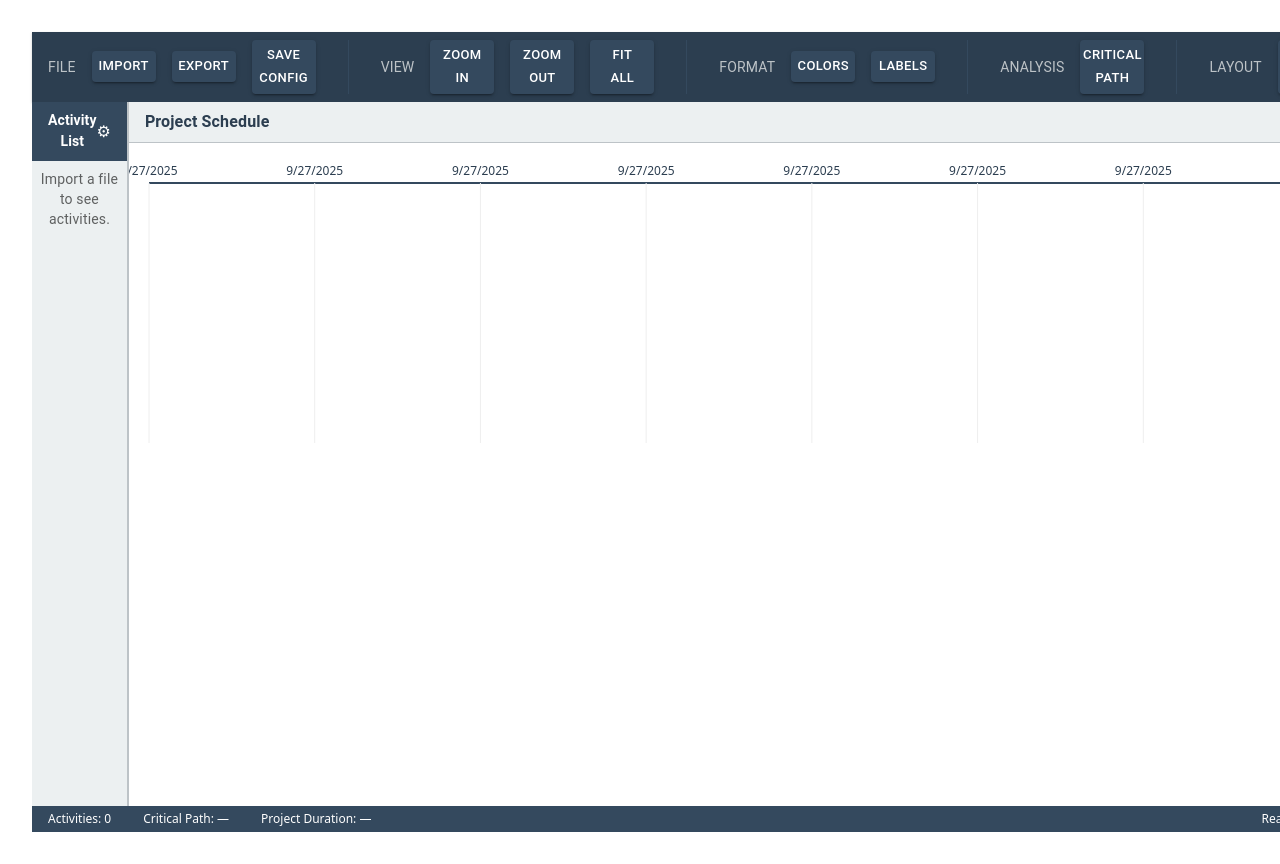
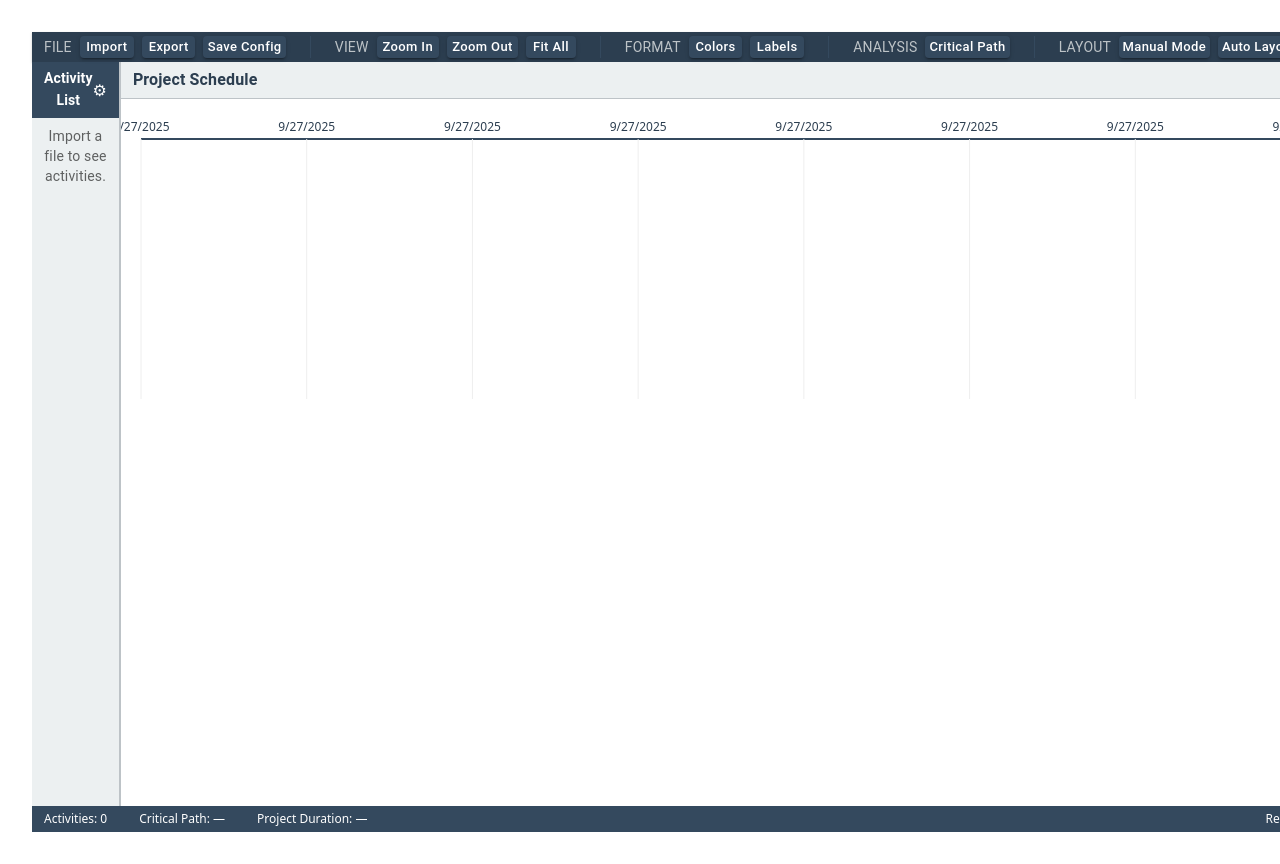
Before and after one commit to jimbubb1974/app, a React app: page / in a window 1280 px wide. Shown: the top 864 px of the page. Built offline with nearby package versions, Linux system fonts and the light colour scheme; the HTML template or start-up script is replaced by a standard one.

Commit message:
ui: compact toolbar and headers; single-line button labels; tighter paddings

```diff
--- a/src/components/GanttChart.tsx
+++ b/src/components/GanttChart.tsx
@@ -91,8 +91,13 @@ export function GanttChart() {
   function onMouseMove(e: MouseEvent) {
     if (!dragStartView) return;
     const dx = e.clientX - dragStartX;
-    const domain = [new Date(dragStartView[0]), new Date(dragStartView[1])] as const;
-    const tempScale = scaleTime().domain(domain).range([margin.left, width - margin.right]);
+    const domain = [
+      new Date(dragStartView[0]),
+      new Date(dragStartView[1]),
+    ] as const;
+    const tempScale = scaleTime()
+      .domain(domain)
+      .range([margin.left, width - margin.right]);
     // Invert pixel delta to ms delta using local scale slope
     const t0 = tempScale.invert(0).getTime();
     const t1 = tempScale.invert(dx).getTime();
@@ -113,8 +118,8 @@ export function GanttChart() {
         display="flex"
         alignItems="center"
         justifyContent="space-between"
-        px={2}
-        py={1}
+        px={1.5}
+        py={0.75}
         bgcolor="#ecf0f1"
         borderBottom="1px solid #bdc3c7"
       >
@@ -123,7 +128,13 @@ export function GanttChart() {
         </Typography>
       </Box>
       <Box position="relative" flex={1} overflow="auto">
-        <svg ref={svgRef} width={width} height={height} onMouseDown={onMouseDown} style={{ cursor: 'grab' }}>
+        <svg
+          ref={svgRef}
+          width={width}
+          height={height}
+          onMouseDown={onMouseDown}
+          style={{ cursor: "grab" }}
+        >
           {/* Timeline header (simple) */}
           <g transform={`translate(0, ${margin.top})`}>
             <line
--- a/src/components/LeftPanel.tsx
+++ b/src/components/LeftPanel.tsx
@@ -51,8 +51,8 @@ export function LeftPanel() {
       borderRight="2px solid #bdc3c7"
     >
       <Box
-        px={2}
-        py={1}
+        px={1.5}
+        py={0.75}
         bgcolor="#34495e"
         color="#fff"
         display="flex"
--- a/src/components/RightPanel.tsx
+++ b/src/components/RightPanel.tsx
@@ -10,8 +10,8 @@ export function RightPanel() {
       borderLeft="2px solid #bdc3c7"
     >
       <Box
-        px={2}
-        py={1}
+        px={1.5}
+        py={0.75}
         bgcolor="#34495e"
         color="#fff"
         display="flex"
--- a/src/components/StatusBar.tsx
+++ b/src/components/StatusBar.tsx
@@ -9,7 +9,7 @@ export function StatusBar() {
       display="flex"
       justifyContent="space-between"
       alignItems="center"
-      px={2}
+      px={1.5}
       py={0.5}
       bgcolor="#34495e"
       color="#fff"
--- a/src/components/Toolbar.tsx
+++ b/src/components/Toolbar.tsx
@@ -34,13 +34,23 @@ export function Toolbar() {
     }
   }
 
+  const btnSx = {
+    bgcolor: "#34495e",
+    whiteSpace: "nowrap",
+    textTransform: "none",
+    minWidth: 0,
+    px: 1.2,
+    py: 0.4,
+    lineHeight: 1.2,
+  } as const;
+
   return (
     <Box
       display="flex"
       alignItems="center"
-      gap={2}
-      px={2}
-      py={1}
+      gap={1}
+      px={1.5}
+      py={0.5}
       bgcolor="#2c3e50"
       color="#fff"
       boxShadow={1}
@@ -48,18 +58,13 @@ export function Toolbar() {
       <Typography variant="body2" sx={{ color: "#bdc3c7" }}>
         FILE
       </Typography>
-      <Button
-        size="small"
-        variant="contained"
-        sx={{ bgcolor: "#34495e" }}
-        onClick={() => inputRef.current?.click()}
-      >
+      <Button size="small" variant="contained" sx={btnSx} onClick={() => inputRef.current?.click()}>
         Import
       </Button>
-      <Button size="small" variant="contained" sx={{ bgcolor: "#34495e" }}>
+      <Button size="small" variant="contained" sx={btnSx}>
         Export
       </Button>
-      <Button size="small" variant="contained" sx={{ bgcolor: "#34495e" }}>
+      <Button size="small" variant="contained" sx={btnSx}>
         Save Config
       </Button>
       <Divider
@@ -70,13 +75,13 @@ export function Toolbar() {
       <Typography variant="body2" sx={{ color: "#bdc3c7" }}>
         VIEW
       </Typography>
-      <Button size="small" variant="contained" sx={{ bgcolor: "#34495e" }} onClick={() => zoom(0.8)}>
+      <Button size="small" variant="contained" sx={btnSx} onClick={() => zoom(0.8)}>
         Zoom In
       </Button>
-      <Button size="small" variant="contained" sx={{ bgcolor: "#34495e" }} onClick={() => zoom(1.25)}>
+      <Button size="small" variant="contained" sx={btnSx} onClick={() => zoom(1.25)}>
         Zoom Out
       </Button>
-      <Button size="small" variant="contained" sx={{ bgcolor: "#34495e" }} onClick={fitAll}>
+      <Button size="small" variant="contained" sx={btnSx} onClick={fitAll}>
         Fit All
       </Button>
       <Divider
@@ -87,10 +92,10 @@ export function Toolbar() {
       <Typography variant="body2" sx={{ color: "#bdc3c7" }}>
         FORMAT
       </Typography>
-      <Button size="small" variant="contained" sx={{ bgcolor: "#34495e" }}>
+      <Button size="small" variant="contained" sx={btnSx}>
         Colors
       </Button>
-      <Button size="small" variant="contained" sx={{ bgcolor: "#34495e" }}>
+      <Button size="small" variant="contained" sx={btnSx}>
         Labels
       </Button>
       <Divider
@@ -101,7 +106,7 @@ export function Toolbar() {
       <Typography variant="body2" sx={{ color: "#bdc3c7" }}>
         ANALYSIS
       </Typography>
-      <Button size="small" variant="contained" sx={{ bgcolor: "#34495e" }}>
+      <Button size="small" variant="contained" sx={btnSx}>
         Critical Path
       </Button>
       <Divider
@@ -112,10 +117,10 @@ export function Toolbar() {
       <Typography variant="body2" sx={{ color: "#bdc3c7" }}>
         LAYOUT
       </Typography>
-      <Button size="small" variant="contained" sx={{ bgcolor: "#34495e" }}>
+      <Button size="small" variant="contained" sx={btnSx}>
         Manual Mode
       </Button>
-      <Button size="small" variant="contained" sx={{ bgcolor: "#34495e" }}>
+      <Button size="small" variant="contained" sx={btnSx}>
         Auto Layout
       </Button>
 
```
